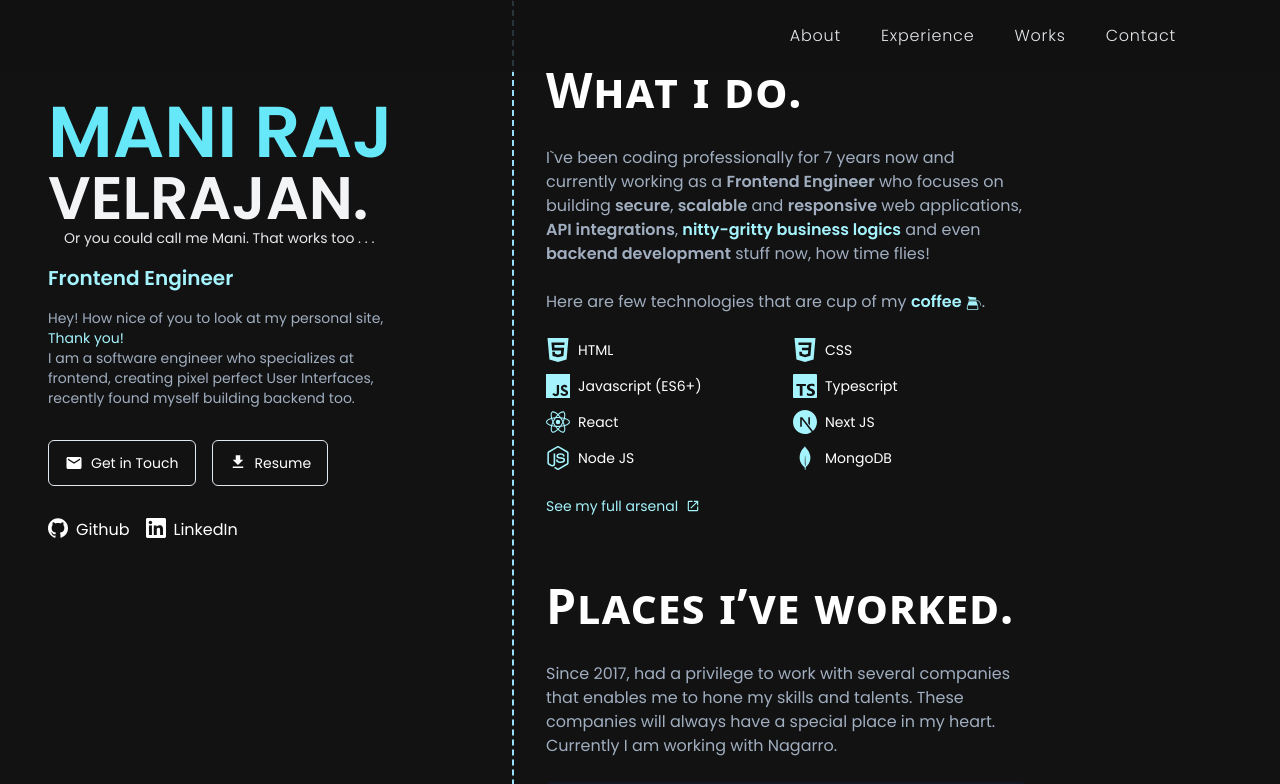
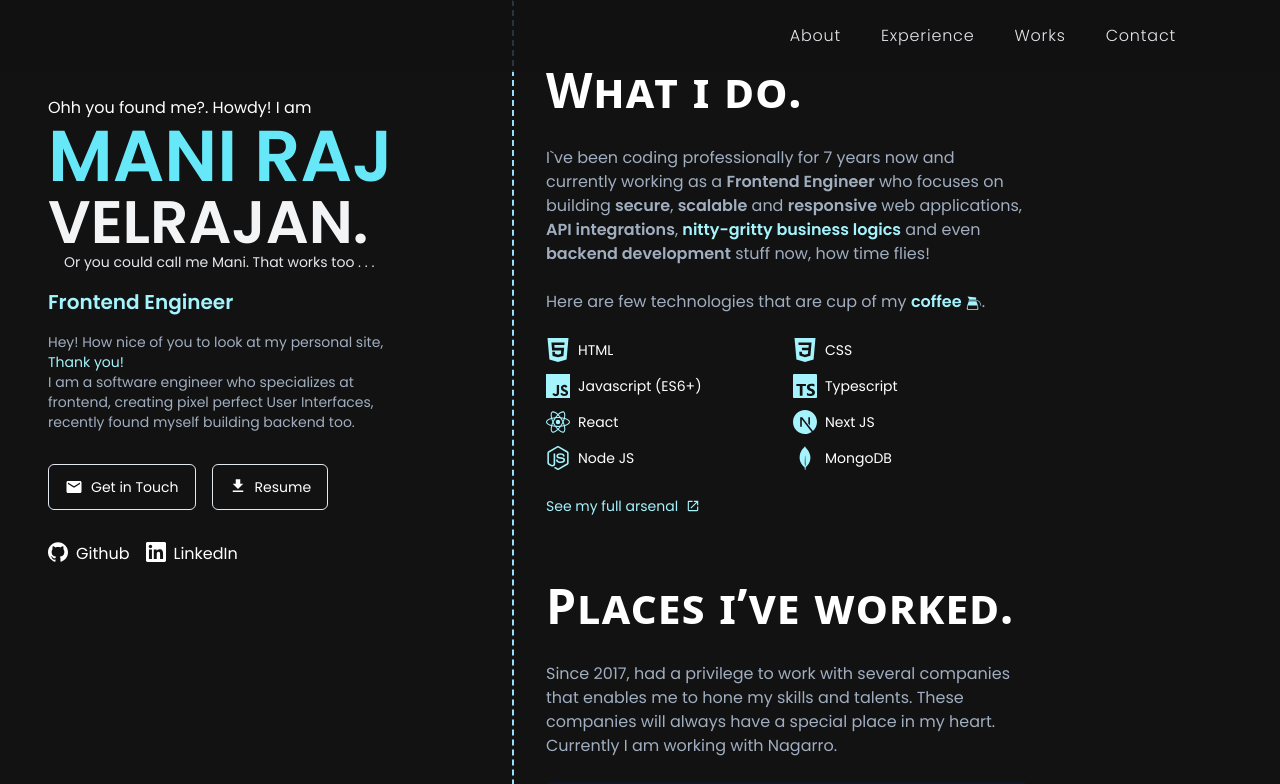
Before and after one commit to maniraj-v/Portfolio, a Next.js app: page / in a window 1280 px wide. Shown: the top 784 px of the page. Built offline with nearby package versions, Linux system fonts and the light colour scheme.

Commit message:
Adjust styles

```diff
--- a/app/_components/Sidebar/index.tsx
+++ b/app/_components/Sidebar/index.tsx
@@ -4,6 +4,7 @@ import { MdDownload, MdEmail } from "react-icons/md";
 function Sidebar() {
   return (
     <div className="block lg:fixed lg:max-w-[33%] px-8 lg:px-4 lg:pl-12">
+      <p className="mb-8 lg:mb-0">Ohh you found me?. Howdy! I am</p>
       <p className="text-6xl font-bold uppercase leading-none">
         <span className="inline-block text-cyan-300 xl:text-7xl hover:scale-110 transition-all">
           Mani Raj
--- a/components/ui/SkillsDialog.tsx
+++ b/components/ui/SkillsDialog.tsx
@@ -22,7 +22,7 @@ function SkillsDialog() {
           See my full arsenal <IoMdOpen />
         </span>
       </DialogTrigger>
-      <DialogContent className="bg-slate-800 text-gray-200 rounded-sm overflow-hidden">
+      <DialogContent className="bg-slate-800 text-gray-200 rounded-md overflow-hidden max-w-[90%] lg:max-w-[520px]">
         <DialogHeader>
           <DialogTitle>Skill List</DialogTitle>
         </DialogHeader>
```
